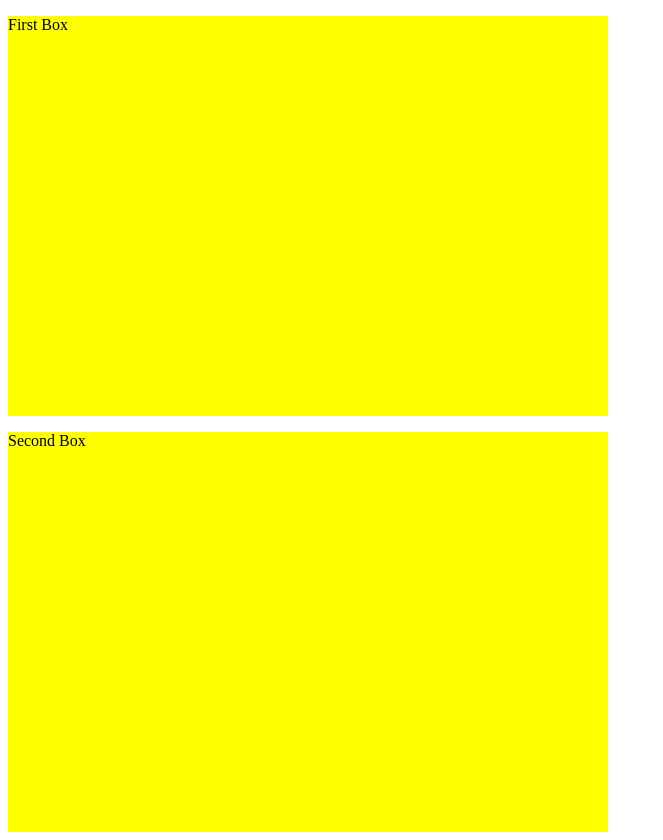
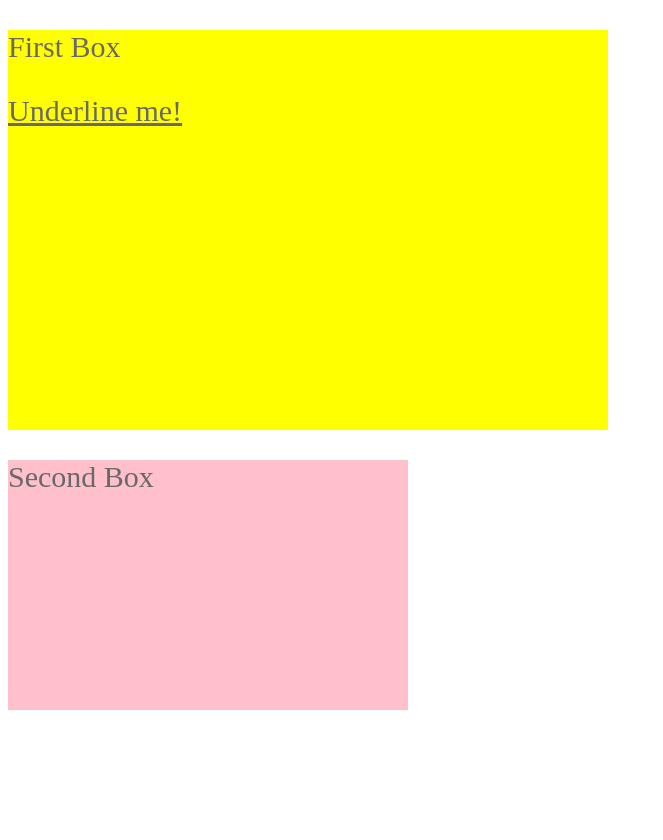
Before and after one commit to aReebok/ll-summer-web-dev, a plain HTML site: page project 0 /divtags.html in a window 1280 px wide. Shown: the whole page, without its empty margins (0-663 px from the left). After the commit the page ends 800 px from the top, so only its background shows below. Drawn offline with Linux system fonts and the light colour scheme.

Commit message:
Adds class to make unique changes to each tags (completed 56 mins of video)

```diff
--- a/project 0 /divtags.html
+++ b/project 0 /divtags.html
@@ -7,24 +7,44 @@
     <title>Div Tags</title>
 
     <style>
-        div {
+
+        .box1 {
             background-color: yellow;
             width: 600px;
             height: 400px;
         }
+
+        .box2 {
+            background-color: pink;
+            width: 400px;
+            height: 250px;
+        }
+
+        .highliight-text {
+            color: dimgray;
+            font-size: 30px;
+        }
+
+        .underline-text {
+            color: dimgray;
+            font-size: 30px;
+            text-decoration: underline;
+        }
+
     </style>
 </head>
 
 <body>
 
-    <div>
+    <div class="box1">
         <!-- There is some stuff in here... -->
-        <p>First Box</p>
+        <p class="highliight-text">First Box</p>
+        <p class="underline-text">Underline me! </p>
 
     </div>
 
-    <div>
-        <p>Second Box</p>
+    <div class="box2">
+        <p class="highliight-text">Second Box</p>
     </div>
 
 
```
